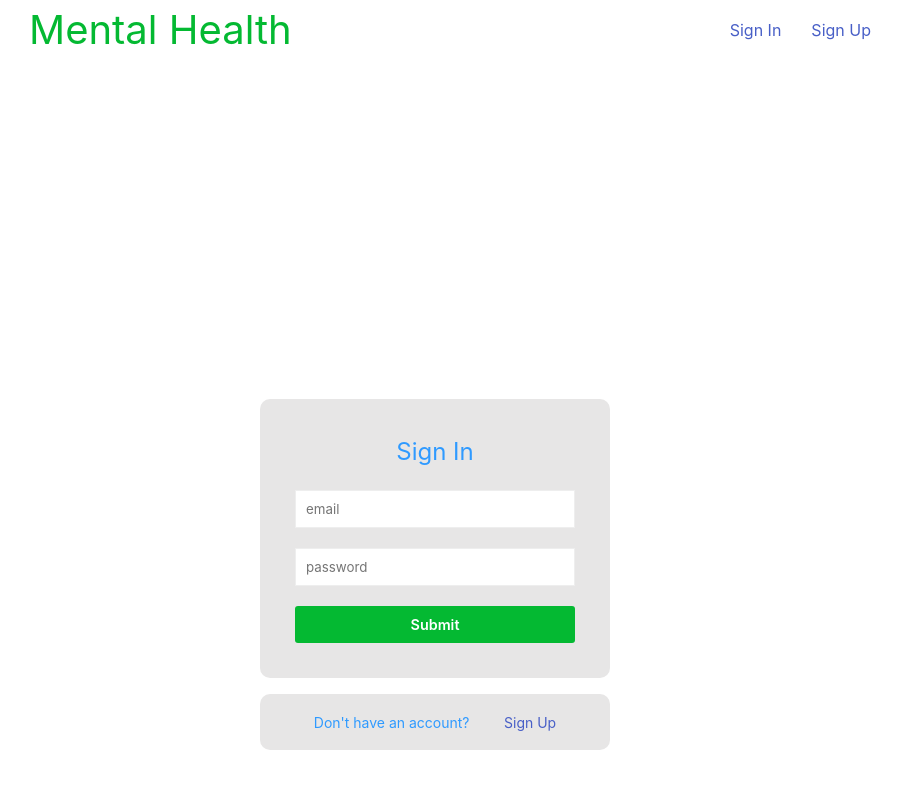
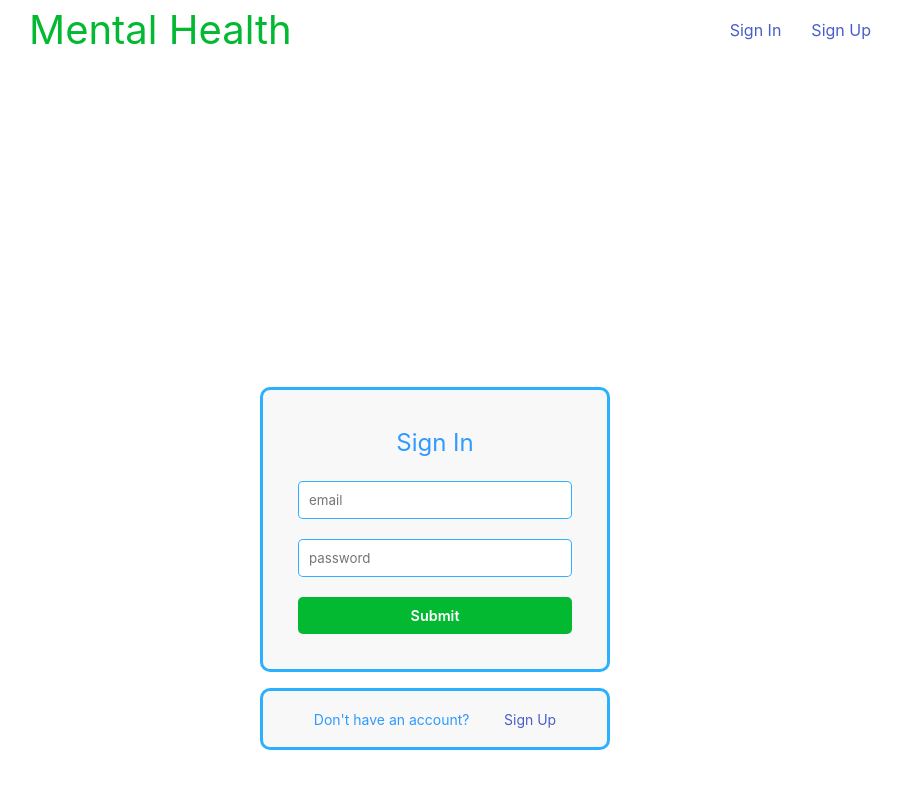
Before and after one commit to TylerEvans-hash/mental-health-project, a React (Create React App) app in the folder client/: page /signin in a window 1280 px wide. Shown: the top 788 px of the page, without its empty margins (205-1107 px from the left). Built offline with nearby package versions, Linux system fonts and the light colour scheme.

Commit message:
add event styles and few touches to sign up/in

```diff
--- a/client/src/index.css
+++ b/client/src/index.css
@@ -20,7 +20,7 @@ a {
 }
 
 nav ul {
-  color: greenyellow;
+  color:
 }
 
 #root {
@@ -39,6 +39,19 @@ nav ul {
 .event {
   width: 30%;
   margin: 10px auto;
+  border: 3px solid rgba(0, 162, 255, 0.822);
+  border-radius: 10px;
+}
+
+h2 {
+  color: rgb(47, 154, 255);
+  background-color: rgb(231, 230, 230, 0.3);
+  border-radius: 10px;
+  border: 3px solid rgba(0, 162, 255, 0.822);
+}
+
+.Events name {
+
 }
 /* Event end */
 
@@ -50,10 +63,11 @@ nav ul {
 
 .c-f-sec {
   width: 100%;
-  background-color:rgb(231, 230, 230);
+  background-color:rgb(231, 230, 230, 0.3);
   border-radius: 10px;
   padding: 10%;
   color: rgb(47, 154, 255);
+  border: 3px solid rgba(0, 162, 255, 0.822);
 }
 
 #custom-form {
@@ -68,20 +82,22 @@ nav ul {
 }
 
 .f-inp {
-  border: 1px solid #eee;
+  border: 1px solid rgba(0, 162, 255, 0.822);
   padding: 10px;
+  border-radius: 5px;
 }
 
 
 .error-text {
   color: red;
   font-size: small;
+
 }
 
 #custom-form button {
   border: none;
   width: 100%;
-  border-radius: 3px;
+  border-radius: 5px;
   padding: 10px;
   color: #fff;
   font-size: 0.9rem;
```
